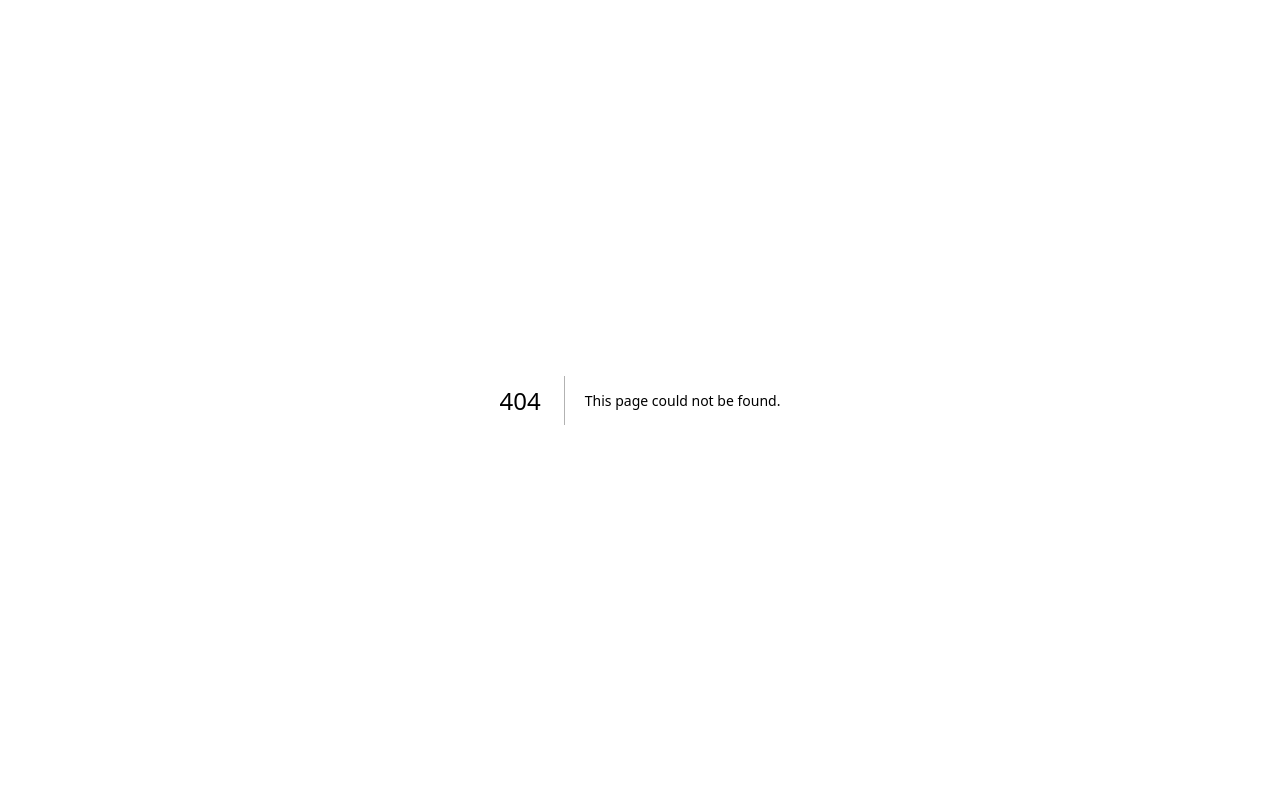
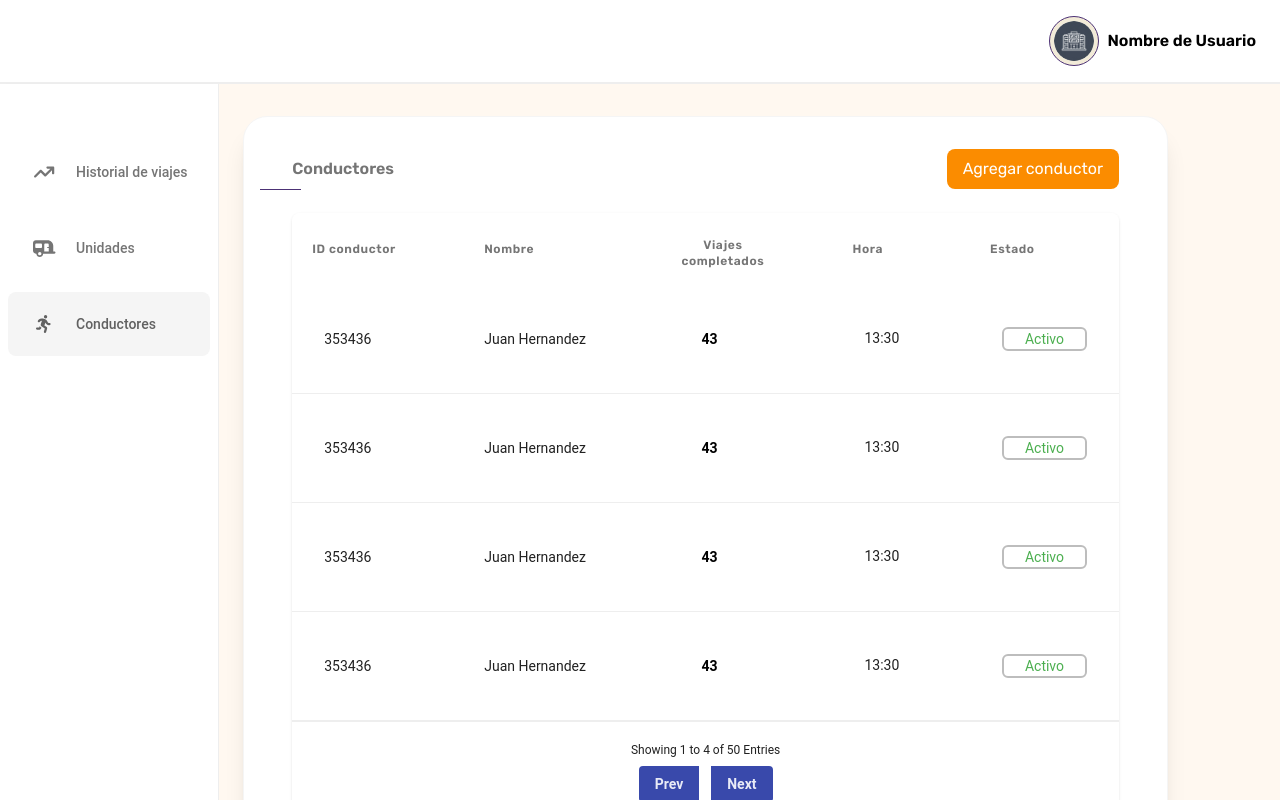
Before and after one commit to Sebs14/RyS-ACA-Web-App, a Next.js app: page /conductores in a window 1280 px wide. Before the commit this address had no page. Built offline with nearby package versions, Linux system fonts and the light colour scheme.

Commit message:
refactor: :recycle: Change how code is used, and change root from newConductor
now you can reach newConductor by /conductores/newConductor

```diff
--- /dev/null
+++ b/src/app/conductores/components/table.jsx
@@ -0,0 +1,215 @@
+import Image from 'next/image'
+import React from 'react'
+
+const table = () => {
+  return (
+    <div class="bg-white px-4 rounded-md w-full ">
+	    <div class=" flex items-center justify-between pb-6">
+            <div className='relative ' >
+                <h2 class="text-gray-600 font-semibold font-rubik">Conductores</h2>
+                <div className='bg-[#4C3175] mt-2 flex w-[41px] h-[1px] absolute -left-8'/>
+            </div>
+            <div class="flex items-center justify-between">
+                <a className=' rounded-lg px-4 py-2 text-white text-center font-rubik bg-orange-600' href="/conductores/newConductor">
+                    Agregar conductor
+                </a>
+            </div>
+		</div>
+		<div className=''>
+			<div class="-mx-4 sm:-mx-8 px-4 sm:px-8 scroll-smooth lg:scroll-auto">
+				<div class="inline-block min-w-full shadow rounded-lg  overflow-hidden">
+					<table class="min-w-full leading-normal ">
+						<thead className='font-rubik'>
+							<tr>
+								<th
+									class="px-5 py-3 border-gray-200 bg-white text-left text-xs font-semibold text-gray-600  tracking-wider">
+									ID conductor
+								</th>
+								<th
+									class="px-5 py-3  border-gray-200 bg-white text-left text-xs font-semibold text-gray-600  tracking-wider">
+									Nombre
+								</th>
+								<th
+									class="flex px-5 py-4  border-gray-200 bg-white text-left text-xs font-semibold text-gray-600  tracking-wider">
+									<div className='flex flex-col justify-center items-center mt-2'>
+                                        <span>
+                                            Viajes
+                                        </span>
+                                        <span>completados</span>
+                                    </div>
+								</th>
+								<th
+									class="px-5 py-3  border-gray-200 bg-white text-left text-xs font-semibold text-gray-600  tracking-wider">
+									Hora
+								</th>
+                                <th
+									class="px-5 py-3  border-gray-200 bg-white text-left text-xs font-semibold text-gray-600  tracking-wider">
+									Estado
+								</th>
+							</tr>
+
+						</thead>
+						<tbody>
+                            <tr>
+								<td class="px-5 py-5 border-b border-gray-200 bg-white text-sm">
+									<div class="flex items-center">
+											<div class="ml-3">
+												<p class="text-gray-900 whitespace-no-wrap">
+												353436
+												</p>
+											</div>
+									</div>
+								</td>
+								<td class="px-5 py-5 border-b border-gray-200 bg-white text-sm">
+									<p class="text-gray-900 whitespace-no-wrap">Juan Hernandez</p>
+								</td>
+								<td class="px-5 py-5 border-b border-gray-200 bg-white text-sm">
+								<div class="px-5 py-5">
+								<p class="text-green-950 flex py-1  rounded-sm font-semibold">
+									43
+								</p>
+								</div>
+								</td>
+								<td class="px-5 py-5 border-b border-gray-200 bg-white text-sm">
+									<span
+                                        class="relative inline-block px-3 py-1 text-gray-900 leading-tight">
+									<span class="relative">13:30</span>
+									</span>
+								</td>
+                                <td class="px-5 py-5 border-b border-gray-200 bg-white text-sm">
+                                    <div class="px-3 py-3">
+                                        <p class="text-green-500 rounded-md border-gray-400 border-2 flex justify-center py-1-sm">
+                                            Activo
+                                        </p>
+                                    </div>
+								</td>
+							</tr>
+                            <tr>
+								<td class="px-5 py-5 border-b border-gray-200 bg-white text-sm">
+									<div class="flex items-center">
+											<div class="ml-3">
+												<p class="text-gray-900 whitespace-no-wrap">
+												353436
+												</p>
+											</div>
+									</div>
+								</td>
+								<td class="px-5 py-5 border-b border-gray-200 bg-white text-sm">
+									<p class="text-gray-900 whitespace-no-wrap">Juan Hernandez</p>
+								</td>
+								<td class="px-5 py-5 border-b border-gray-200 bg-white text-sm">
+								<div class="px-5 py-5">
+								<p class="text-green-950 flex py-1  rounded-sm font-semibold">
+									43
+								</p>
+								</div>
+								</td>
+								<td class="px-5 py-5 border-b border-gray-200 bg-white text-sm">
+									<span
+                                        class="relative inline-block px-3 py-1 text-gray-900 leading-tight">
+									<span class="relative">13:30</span>
+									</span>
+								</td>
+                                <td class="px-5 py-5 border-b border-gray-200 bg-white text-sm">
+                                    <div class="px-3 py-3">
+                                        <p class="text-green-500 rounded-md border-gray-400 border-2 flex justify-center py-1-sm">
+                                            Activo
+                                        </p>
+                                    </div>
+								</td>
+							</tr>
+                            <tr>
+								<td class="px-5 py-5 border-b border-gray-200 bg-white text-sm">
+									<div class="flex items-center">
+											<div class="ml-3">
+												<p class="text-gray-900 whitespace-no-wrap">
+												353436
+												</p>
+											</div>
+									</div>
+								</td>
+								<td class="px-5 py-5 border-b border-gray-200 bg-white text-sm">
+									<p class="text-gray-900 whitespace-no-wrap">Juan Hernandez</p>
+								</td>
+								<td class="px-5 py-5 border-b border-gray-200 bg-white text-sm">
+								<div class="px-5 py-5">
+								<p class="text-green-950 flex py-1  rounded-sm font-semibold">
+									43
+								</p>
+								</div>
+								</td>
+								<td class="px-5 py-5 border-b border-gray-200 bg-white text-sm">
+									<span
+                                        class="relative inline-block px-3 py-1 text-gray-900 leading-tight">
+									<span class="relative">13:30</span>
+									</span>
+								</td>
+                                <td class="px-5 py-5 border-b border-gray-200 bg-white text-sm">
+                                    <div class="px-3 py-3">
+                                        <p class="text-green-500 rounded-md border-gray-400 border-2 flex justify-center py-1-sm">
+                                            Activo
+                                        </p>
+                                    </div>
+								</td>
+							</tr>
+                            <tr>
+								<td class="px-5 py-5 border-b border-gray-200 bg-white text-sm">
+									<div class="flex items-center">
+											<div class="ml-3">
+												<p class="text-gray-900 whitespace-no-wrap">
+												353436
+												</p>
+											</div>
+									</div>
+								</td>
+								<td class="px-5 py-5 border-b border-gray-200 bg-white text-sm">
+									<p class="text-gray-900 whitespace-no-wrap">Juan Hernandez</p>
+								</td>
+								<td class="px-5 py-5 border-b border-gray-200 bg-white text-sm">
+								<div class="px-5 py-5">
+								<p class="text-green-950 flex py-1  rounded-sm font-semibold">
+									43
+								</p>
+								</div>
+								</td>
+								<td class="px-5 py-5 border-b border-gray-200 bg-white text-sm">
+									<span
+                                        class="relative inline-block px-3 py-1 text-gray-900 leading-tight">
+									<span class="relative">13:30</span>
+									</span>
+								</td>
+                                <td class="px-5 py-5 border-b border-gray-200 bg-white text-sm">
+                                    <div class="px-3 py-3">
+                                        <p class="text-green-500 rounded-md border-gray-400 border-2 flex justify-center py-1-sm">
+                                            Activo
+                                        </p>
+                                    </div>
+								</td>
+							</tr>
+						</tbody>
+					</table>
+					<div
+						class="px-5 py-5 bg-white border-t flex flex-col xs:flex-row items-center xs:justify-between          ">
+						<span class="text-xs xs:text-sm text-gray-900">
+                            Showing 1 to 4 of 50 Entries
+                        </span>
+						<div class="inline-flex mt-2 xs:mt-0">
+							<button
+                                class="text-sm text-indigo-50 transition duration-150 hover:bg-indigo-500 bg-indigo-600 font-semibold py-2 px-4 rounded-l">
+                                Prev
+                            </button>
+							&nbsp; &nbsp;
+							<button
+                                class="text-sm text-indigo-50 transition duration-150 hover:bg-indigo-500 bg-indigo-600 font-semibold py-2 px-4 rounded-r">
+                                Next
+                            </button>
+						</div>
+					</div>
+				</div>
+			</div>
+		</div>
+	</div>
+  )
+}
+
+export default table
--- /dev/null
+++ b/src/app/conductores/page.jsx
@@ -0,0 +1,22 @@
+import React from 'react'
+import Navbar from '@/components/Navbar'
+import Sidebar from '@/components/Sidebar'
+import Table from './components/table'
+
+const page = () => {
+  return (
+    <div className='max-h-screen overflow-hidden'>
+        <Navbar/>
+        <div className='flex '>
+            <Sidebar historialPage={false} unidadesPage={false} conductoresPage={true}/>
+            <div className=' w-full justify-center items-center  bg-[#FFF8F0]'>
+                <div className='flex ml-6 mr-28 mt-8 bg-white rounded-3xl justify-center p-8 border border-gray-100 h-fit shadow-xl'>
+                    <Table/>
+                </div>
+            </div>
+        </div>
+    </div>
+  )
+}
+
+export default page
--- a/src/app/unidades/page.jsx
+++ b/src/app/unidades/page.jsx
@@ -10,7 +10,7 @@ import { Progress, Typography } from "@/components/ExportFile";
 import { faArrowsRotate, faArrowTrendUp} from '@fortawesome/free-solid-svg-icons'
 import Image from 'next/image';
 
-const page = () => {
+const Page = () => {
 
     let [isOpen, setIsOpen] = useState(false)
 
@@ -195,4 +195,4 @@ const page = () => {
   )
 }
 
-export default page
+export default Page
```
Also changed, not shown: src/app/conductores/newConductor/page.jsx (renamed from src/app/newConductor/page.jsx).
